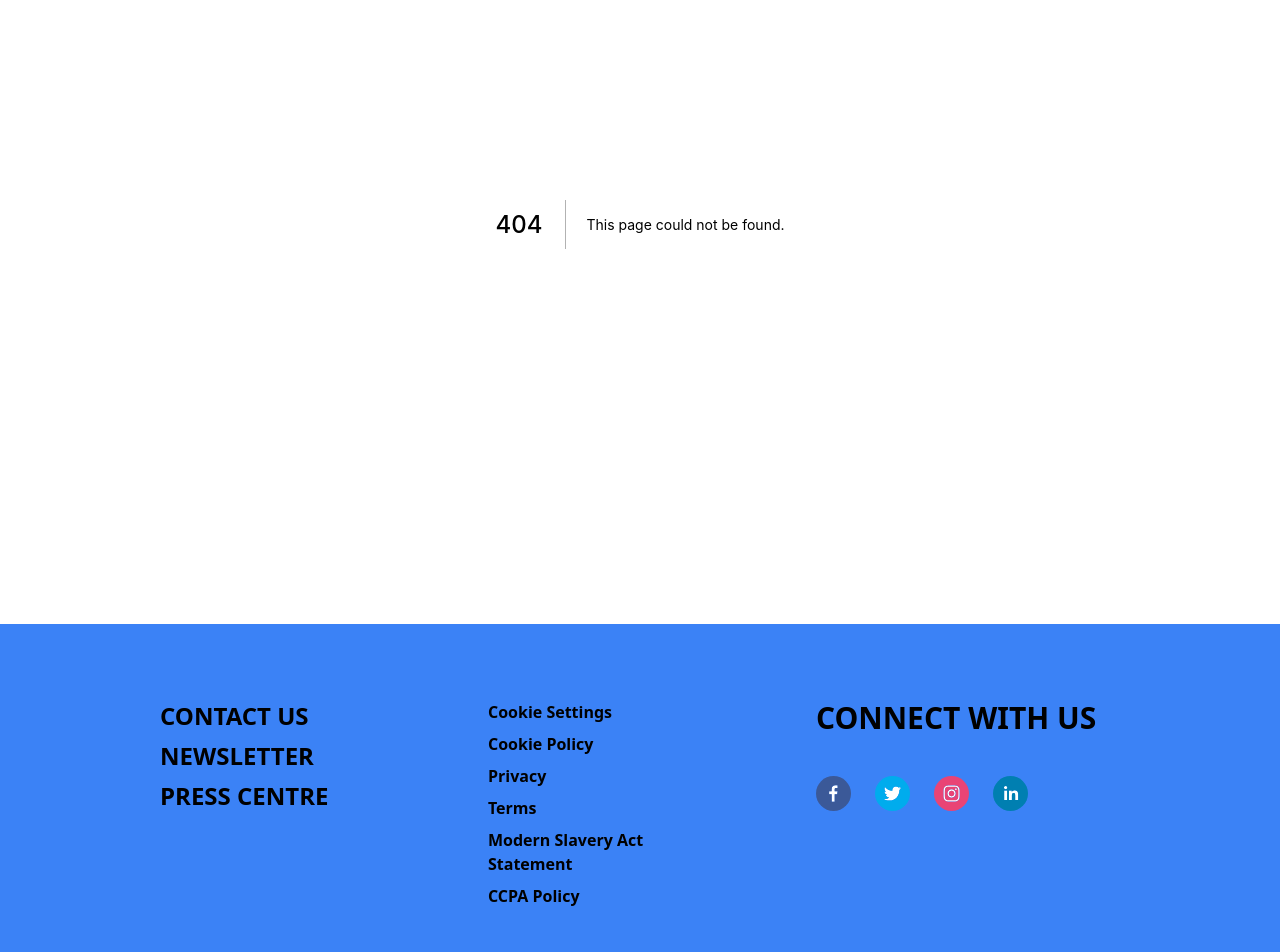
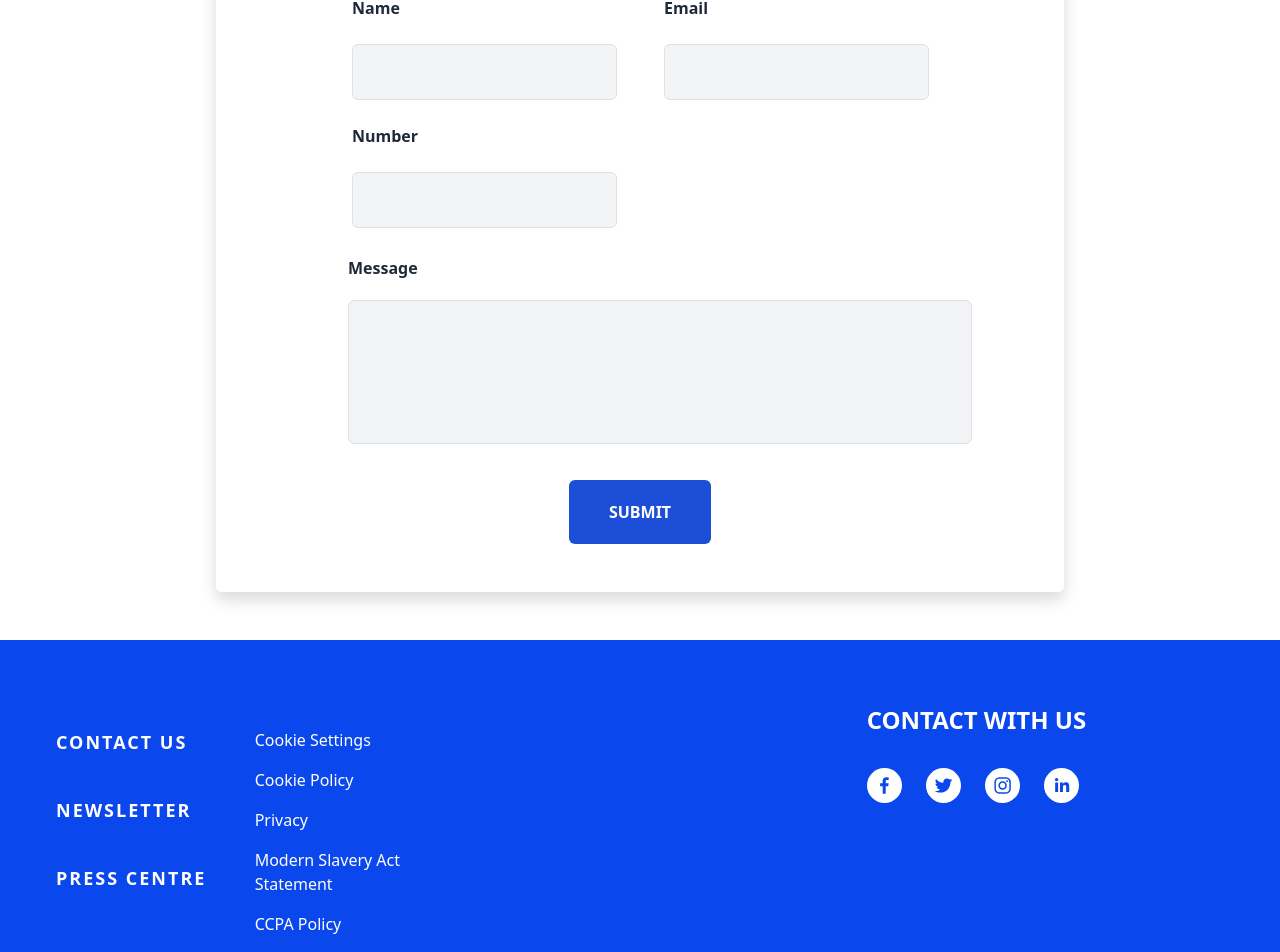
Before and after one commit to MustafaElgmal/JWT, a Next.js app: page /Contact in a window 1280 px wide. Before the commit this address had no page. Shown: the part 240-1192 px from the top of the page. Built offline with nearby package versions, Linux system fonts and the light colour scheme.

Commit message:
adjusment on footer and creating contact us form

```diff
--- a/components/Footer.tsx
+++ b/components/Footer.tsx
@@ -1,104 +1,121 @@
+import Link from "next/link";
 import React from "react";
 
 import { SocialIcon } from "react-social-icons";
 
-
-
 const Footer = () => {
   return (
-    <>
-      <div className="bg-blue-500  w-full grid grid-cols-2 justify-around items-start pt-7 px-20  bottom-0 ">
-        <div className="p-5">
-          <ul>
-            {/* <p className="text-white-800 font-bold text-2xl pb-4">Support</p> */}
-
-            <li className="text-white-500 text-2xl pb-2 font-semibold">
-              <span className=" hover:text-blue-600 cursor-pointer">
+    <footer className="div2 text-white" aria-labelledby="footer-heading">
+      <div className="mx-auto min-w-5x2 py-12 px-4 sm:px-6 lg:py-16 lg:px-8">
+        <div className="xl:grid xl:grid-cols-3 xl:gap-8">
+          <div className=" w-full mt-12 grid grid-cols-2 gap-20 xl:col-span-2 xl:mt-0">
+            <div className="w-full md:grid md:grid-cols-2 md:gap-8">
+              <div>
+                <ul
+                  role="list"
+                  className="mt-4 space-y-10  "
+                  style={{ width: "256px" }}
+                >
+                  <li>
+                    <a className="footerlink inline-flex items-center text-lg font-extrabold text-white">
                       CONTACT US
-              </span>
+                    </a>
                   </li>
-            <li className="text-white-500 text-2xl pb-2 font-semibold">
-              <span className=" hover:text-blue-600 cursor-pointer">
+                  <li>
+                    <a className="footerlink inline-flex items-center text-lg font-extrabold text-white">
                       NEWSLETTER
-              </span>
+                    </a>
                   </li>
-            <li className="text-white-500 text-2xl pb-2 font-semibold">
-              <span className=" hover:text-blue-600 cursor-pointer ">
+                  <li>
+                    <a className="footerlink inline-flex items-center text-lg font-extrabold text-white">
                       PRESS CENTRE
-              </span>
+                    </a>
                   </li>
                 </ul>
               </div>
-        <div className="p-5">
-          <ul className="">
-            {/* <p className="text-white-800 font-bold text-2xl pb-4">Product</p> */}
-            <li className="text-white-500 text-md pb-2 font-semibold ">
-              <span className="hover:text-blue-600 cursor-pointer">
+              <div className="mt-12 ml-0 md:mt-0 ">
+                <ul
+                  role="list"
+                  className="mt-4 space-y-4 "
+                  style={{ width: "256px" }}
+                >
+                  <li>
+                    <a
+                      style={{ textDecoration: "none" }}
+                      className=" inline-flex items-center font-medium text-white"
+                    >
                       Cookie Settings
-              </span>
+                    </a>
                   </li>
-            <li className="text-white-500 text-md pb-2 font-semibold  ">
-              <span className="hover:text-blue-600 cursor-pointer">
+                  <li>
+                    <a
+                      style={{ textDecoration: "none" }}
+                      className=" inline-flex items-center font-medium text-white"
+                    >
                       Cookie Policy
-              </span>
+                    </a>
                   </li>
-            <li className="text-white-500 text-md pb-2 font-semibold ">
-              <span className="hover:text-blue-600 cursor-pointer">
+                  <li>
+                    <a
+                      style={{ textDecoration: "none" }}
+                      className=" inline-flex items-center font-medium text-white"
+                    >
                       Privacy
-              </span>
+                    </a>
                   </li>
-            <li className="text-white-500 text-md pb-2 font-semibold ">
-              <span className="hover:text-blue-600 cursor-pointer">Terms</span>
+                  <li>
+                    <a
+                      style={{ textDecoration: "none" }}
+                      className=" inline-flex items-center font-medium text-white"
+                    >
+                      Modern Slavery Act Statement
+                    </a>
                   </li>
-            <li className="text-white-500 text-md pb-2 font-semibold ">
-              <span className="hover:text-blue-600 cursor-pointer">
-                Modern Slavery Act Statement
-              </span>
-            </li>
-            <li className="text-white-500 text-md pb-2 font-semibold ">
-              <span className="hover:text-blue-600 cursor-pointer">
+                  <li>
+                    <a
+                      style={{ textDecoration: "none" }}
+                      className=" inline-flex items-center  font-medium text-white"
+                    >
                       CCPA Policy
-              </span>
+                    </a>
                   </li>
                 </ul>
               </div>
-
-        <div className="p-5 ">
-          <ul>
-            <p className="text-white-500 font-bold text-3xl pb-6">
-              <span className="text-white-400">CONNECT WITH US</span>
-            </p>
-            <div className="flex gap-6 pb-5">
+            </div>
+          </div>
+          <div className="space-y-8 xl:col-span-1">
+            <p className="text-2xl font-bold text-white ">CONTACT WITH US</p>
+            <div className="flex space-x-6">
               <SocialIcon
                 style={{ height: 35, width: 35 }}
                 url="https://www.facebook.com/WundermanThompson/"
-                fgColor="white"
+                bgColor="white"
               />
               <SocialIcon
                 style={{ height: 35, width: 35 }}
                 url="https://twitter.com/Fahad_Alshemali"
-                fgColor="white"
+                bgColor="white"
               />
               <SocialIcon
                 style={{ height: 35, width: 35 }}
                 url="https://www.instagram.com/wunthompson/"
-                fgColor="white"
+                bgColor="white"
               />
               <SocialIcon
                 style={{ height: 35, width: 35 }}
                 url="https://www.linkedin.com/company/wunderman-thompson-/"
-                fgColor="white"
+                bgColor="white"
               />
             </div>
-          </ul>
-        </div>
-        <div className="flex flex-col justify-center items-start text-start p-5 col-end-4 ">
-          <h1 className=" text-white-800 text-2xl	font-extrabold">
-            © 2022 Wunderman Thompson
-          </h1>
           </div>
         </div>
-    </>
+        <div className="mt-12 pt-8">
+          <p className="text-base text-white xl:text-center">
+            &copy; 2022 Wunderman Thompson.
+          </p>
+        </div>
+      </div>
+    </footer>
   );
 };
 
--- /dev/null
+++ b/components/contactForm.tsx
@@ -0,0 +1,110 @@
+import { useFormik } from "formik";
+import React from "react";
+
+type Props = {};
+
+const ContactForm = (props: Props) => {
+  const formik = useFormik({
+    initialValues: {
+      name: "ss",
+      email: "",
+      number: "",
+      message: "",
+    },
+    onSubmit: async (values) => {},
+  });
+  return (
+    <div className="w-full flex items-center justify-center my-12">
+      <div className=" top-40 bg-white shadow rounded py-12 lg:px-28 px-8">
+        <p className="md:text-3xl text-xl font-bold leading-7 text-center text-gray-700">
+          Contact Us
+        </p>
+        <form>
+          <div className="md:flex flex-col-3 ">
+            <div className="md:w-72 md:ml-6  md:mt-0 mt-4">
+              <label className="text-base font-semibold leading-none text-gray-800 ">
+                Name
+              </label>
+              <br />
+              <input
+                tabIndex={0}
+                arial-label="Please input country name"
+                id="name"
+                name="name"
+                type="text"
+                onChange={formik.handleChange}
+                value={formik.values.email}
+                className="text-base leading-none text-gray-900 p-3 focus:oultine-none focus:border-indigo-700 mt-4 bg-gray-100 border rounded border-gray-200 placeholder-gray-100"
+                placeholder="Please input country name"
+              />
+            </div>
+            <div className="md:w-72 md:ml-6  md:mt-0 mt-4">
+              <label className="text-base font-semibold leading-none text-gray-800 ">
+                Email
+              </label>
+              <br />
+              <input
+                tabIndex={0}
+                arial-label="Please input country name"
+                id="email"
+                name="email"
+                type="email"
+                onChange={formik.handleChange}
+                value={formik.values.email}
+                className="text-base leading-none text-gray-900 p-3 focus:oultine-none focus:border-indigo-700 mt-4 bg-gray-100 border rounded border-gray-200 placeholder-gray-100"
+                placeholder="Please input country name"
+              />
+            </div>
+          </div>
+          <div>
+            <div className="md:w-72 md:ml-6 md:mt-0 mt-4 ">
+              <label className="text-base font-semibold leading-none text-gray-800 ">
+                Number
+              </label>
+              <br />
+              <input
+                tabIndex={0}
+                arial-label="Please input country name"
+                id="number"
+                name="number"
+                type="image.png"
+                onChange={formik.handleChange}
+                value={formik.values.number}
+                className="text-base leading-none text-gray-900 p-3 focus:oultine-none focus:border-indigo-700 mt-4 bg-gray-100 border rounded border-gray-200 placeholder-gray-100"
+                placeholder="Please input country name"
+              />
+            </div>
+            <div className="w-full flex flex-col mt-8 md:ml-5">
+              <label className="text-base font-semibold leading-none text-gray-800  ">
+                Message
+              </label>
+
+              <textarea
+                id="message"
+                name="message"
+                onChange={formik.handleChange}
+                value={formik.values.message}
+                tabIndex={0}
+                aria-label="leave a message"
+                role="textbox"
+                className=" h-36 text-base leading-none text-gray-900 p-3 focus:oultine-none focus:border-blue-500 mt-4 bg-gray-100 border rounded border-gray-200 placeholder-gray-100 resize-none"
+                defaultValue={""}
+              />
+            </div>
+          </div>
+
+          <div className="flex items-center justify-center w-full">
+            <button
+              type="submit"
+              className="mt-9 text-base font-semibold leading-none text-white py-4 px-10 bg-blue-700 rounded hover:bg-blue-300 focus:ring-2 focus:ring-offset-2 focus:ring-blue-700 focus:outline-none"
+            >
+              SUBMIT
+            </button>
+          </div>
+        </form>
+      </div>
+    </div>
+  );
+};
+
+export default ContactForm;
--- /dev/null
+++ b/pages/Contact.tsx
@@ -0,0 +1,12 @@
+import React from "react";
+import ContactForm from "../components/contactForm";
+
+type Props = {};
+
+const Contact = (props: Props) => {
+  return <div>
+    <ContactForm/>
+  </div>;
+};
+
+export default Contact;
--- a/styles/globals.css
+++ b/styles/globals.css
@@ -58,3 +58,10 @@ a {
 .slider-height {
   height: 500px;
 }
+.footerlink{
+  color: #fff;
+    text-transform: uppercase;
+    letter-spacing: 2px;
+    text-decoration: none;
+    cursor: pointer;
+}
```
Lines whose indentation alone changed are shown as unchanged.
